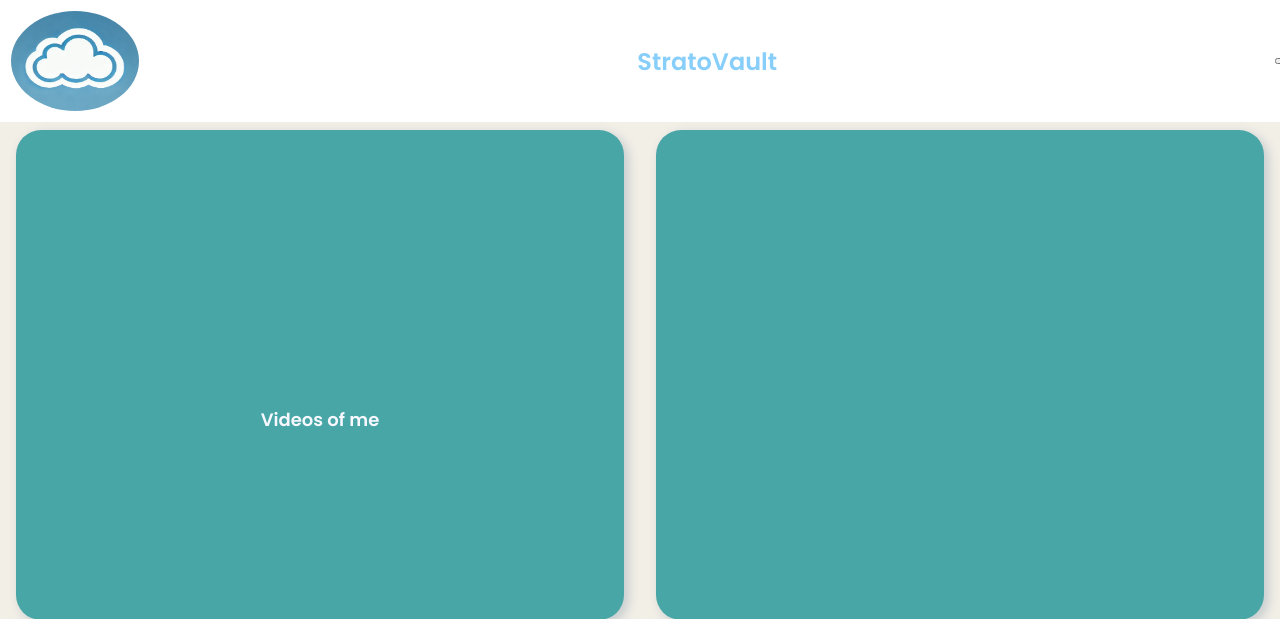
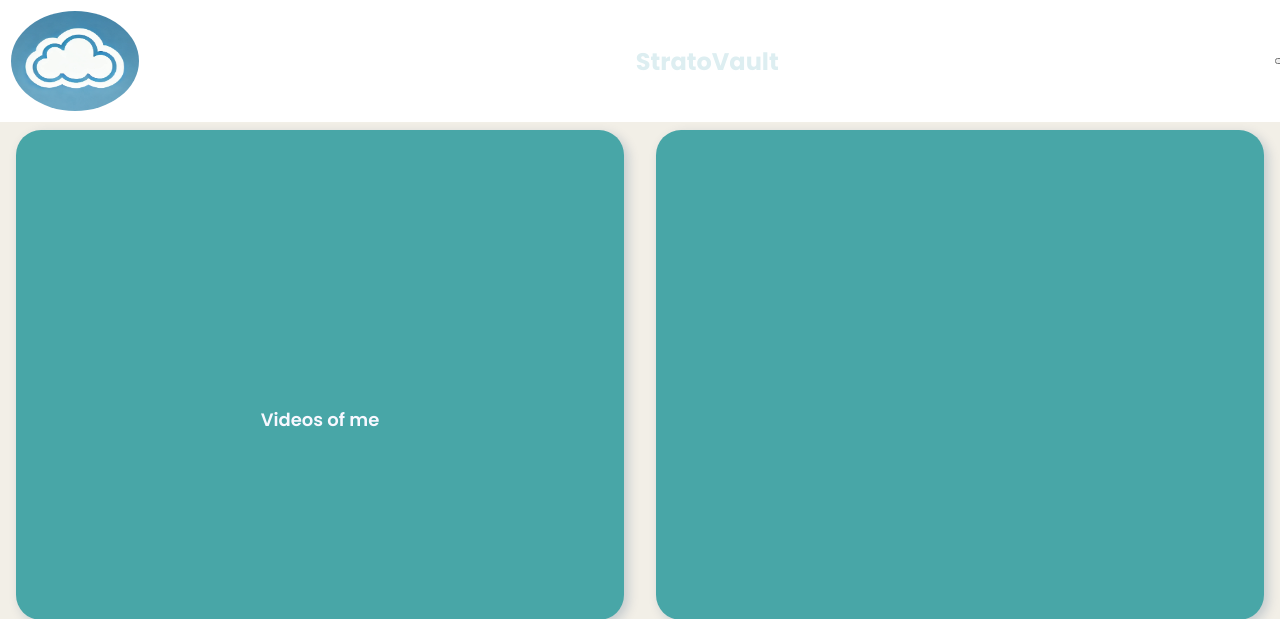
Before and after one commit to Juwonthefirst/File-upload, a Flask app: page / in a window 1280 px wide. Shown: the top 619 px of the page. Run offline with Flask 3, Linux system fonts and the light colour scheme; the visitor is signed in with stand-in values (Sample User, id 1); parts of the project's set-up code (start-up, migrations or seed data) failed here and were passed over; some libraries are stand-ins or nearby versions.

Commit message:
update home.css

```diff
--- a/static/css/home.css
+++ b/static/css/home.css
@@ -8,7 +8,8 @@ p,h2{
 }
 
 h2{
-    font-weight: 600;
+    font-weight: 700;
+    font-size: 24px;
 }
 
 a{
@@ -35,7 +36,7 @@ iconify-icon{
 }
 .header{
     padding: 0.7rem;
-    color: lightskyblue;
+    color: #DDEEF1;
     background: white;
     display: flex;
     align-items: center;
@@ -120,13 +121,13 @@ iconify-icon{
 
 .options{
     display: flex;
-    flex-direction: column;
+    flex-direction: column-reverse;
     gap: 0.7rem;
     justify-content: center;
 }
 
 .options > iconify-icon{
     color: #DDEEF1;
-    font-size: 20px;
+    font-size: 22px;
 }
 /*download flex box cheat sheets from css-tricks.com*/
```
